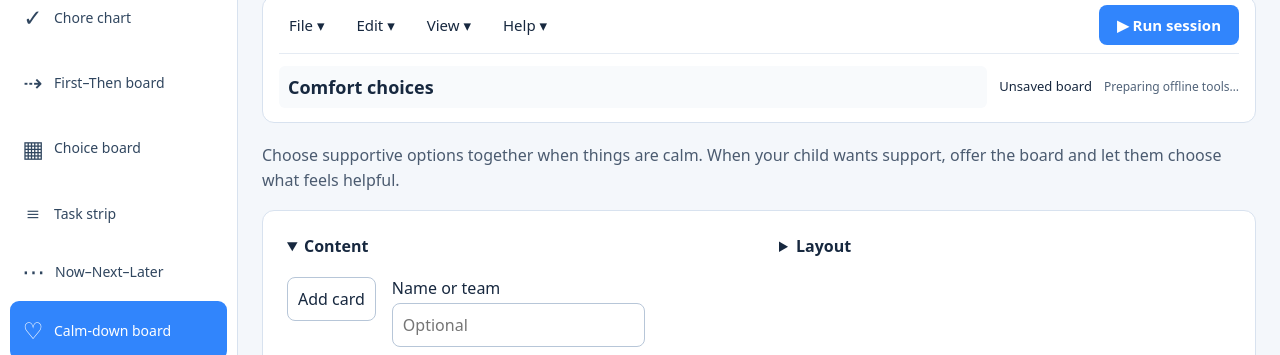
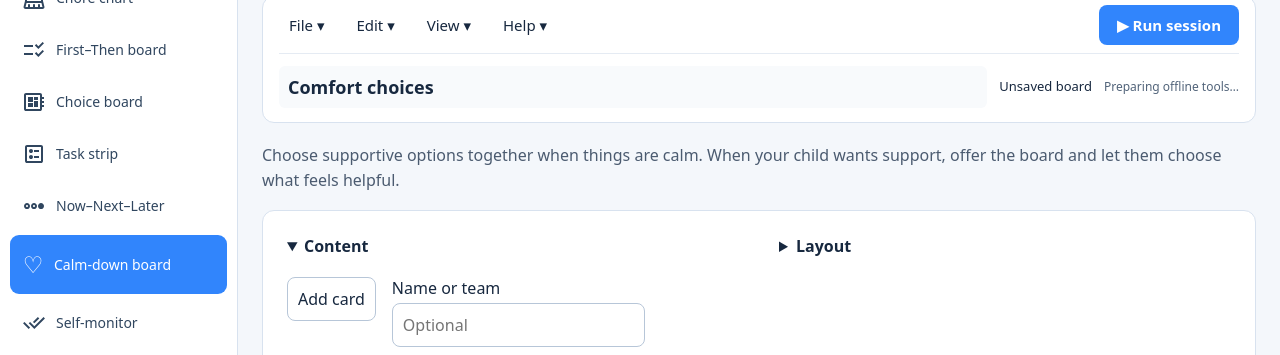
Before and after one commit to appliedbhp/routines, a plain HTML site: page calm-down/index.html in a window 1280 px wide. Shown: the part 199-554 px from the top of the page. Drawn offline with nearby package versions, Linux system fonts and the light colour scheme; no server answers.

Commit message:
Use requested Material icons in visual navigation

```diff
--- a/css/workspace.css
+++ b/css/workspace.css
@@ -69,3 +69,5 @@
 @media print{.file-bar,.file-dialog{display:none!important}}
 
 .token-run .file-bar{display:none!important}
+
+.nav-material-icon{display:inline-block;width:24px;height:24px;flex:0 0 24px;background-color:currentColor;mask-repeat:no-repeat;mask-position:center;mask-size:contain;-webkit-mask-repeat:no-repeat;-webkit-mask-position:center;-webkit-mask-size:contain}
--- a/js/workspace.js
+++ b/js/workspace.js
@@ -2,11 +2,11 @@
 (() => {
   const root = new URL('../', document.currentScript.src);
   const tools = [
-    ['', 'Routine timer', '◷'], ['chore-chart/', 'Chore chart', '✓'],
-    ['first-then/', 'First–Then board', '⇢'], ['choice-board/', 'Choice board', '▦'],
-    ['task-strip/', 'Task strip', '≡'], ['now-next-later/', 'Now–Next–Later', '⋯'],
+    ['', 'Routine timer', 'timer'], ['chore-chart/', 'Chore chart', 'mop'],
+    ['first-then/', 'First–Then board', 'checklist_rtl'], ['choice-board/', 'Choice board', 'developer_board'],
+    ['task-strip/', 'Task strip', 'ballot'], ['now-next-later/', 'Now–Next–Later', 'steppers'],
     ['calm-down/', 'Calm-down board', '♡'],
-    ['self-monitor/', 'Self-monitor', '☺'],
+    ['self-monitor/', 'Self-monitor', 'done_all'],
     ['homework-planner/', 'Homework planner', 'edit_document'],
     ['token-board/', 'Token board', '★'],
     ['whats-new/', 'What’s New', '✦']
@@ -28,6 +28,7 @@
     const link = document.createElement('a'); link.href = new URL(path, root).href;
     link.title = name; link.setAttribute('aria-label', name);
     const icon = document.createElement('span'); icon.className = 'nav-icon'; icon.textContent = symbol; icon.setAttribute('aria-hidden','true');
+    if(['timer','mop','checklist_rtl','developer_board','ballot','steppers','done_all'].includes(symbol)){icon.textContent='';icon.classList.add('nav-material-icon');const image=`url("${new URL('assets/navigation/'+symbol+'.svg',root).href}")`;icon.style.maskImage=image;icon.style.webkitMaskImage=image;}
     if(symbol==='edit_document'){icon.style.fontFamily='Material Symbols Outlined';icon.style.fontWeight='normal';icon.style.fontStyle='normal';icon.style.fontSize='24px';icon.style.letterSpacing='normal';icon.style.textTransform='none';icon.style.fontFeatureSettings='"liga"';}
     const label = document.createElement('span'); label.className = 'nav-label'; label.textContent = name;
     link.append(icon, label);
```
Also changed, not shown: assets/navigation/ATTRIBUTION.md (added, +7 -0 lines), offline-assets.js (+2 -2 lines), assets/navigation/ballot.svg (added), assets/navigation/checklist_rtl.svg (added), assets/navigation/developer_board.svg (added), assets/navigation/done_all.svg (added), assets/navigation/mop.svg (added), assets/navigation/steppers.svg (added), assets/navigation/timer.svg (added).
